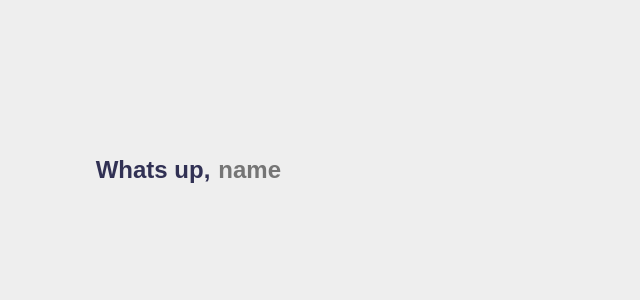
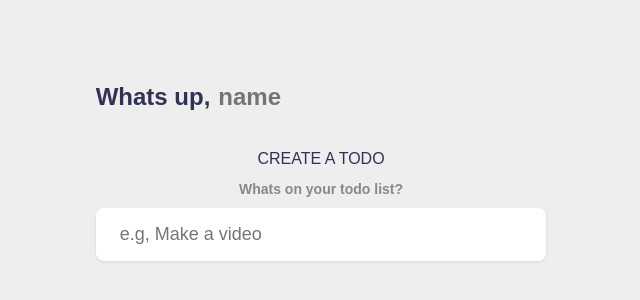
Before and after one commit to rsegura8/todo-app, a Vue app: page / in a window 1280 px wide. Shown: the part 230-530 px from the top of the page, without its empty margins (319-959 px from the left). Built offline with nearby package versions, Linux system fonts and the light colour scheme.

Commit message:
todo list is partially working

```diff
--- a/src/App.vue
+++ b/src/App.vue
@@ -1,7 +1,23 @@
 <script setup>
 import {ref} from 'vue'
+const todos = ref([])
+const name = ref('')
+const input_content = ref('')
 
-const name = ref('')
+const addTodo = () => {
+if(input_content.value.trim() === '') {
+  return
+}
+
+todos.value.push({
+  content: input_content.value,
+})
+
+input_content.value = ''
+//console.log(todos)
+
+}
+
 </script>
 
 <template>
@@ -14,7 +30,12 @@
     </section>
 
     <section class="create-todo">
-
+      <h3>CREATE A TODO</h3>
+      <form @submit.prevent="addTodo">
+        <h4>Whats on your todo list?</h4>
+        <input type="text" placeholder="e.g, Make a video" v-model="input_content" />
+        <!-- {{ input_content }} -->
+      </form>
     </section>
 
     <section class="todo-list">
```
